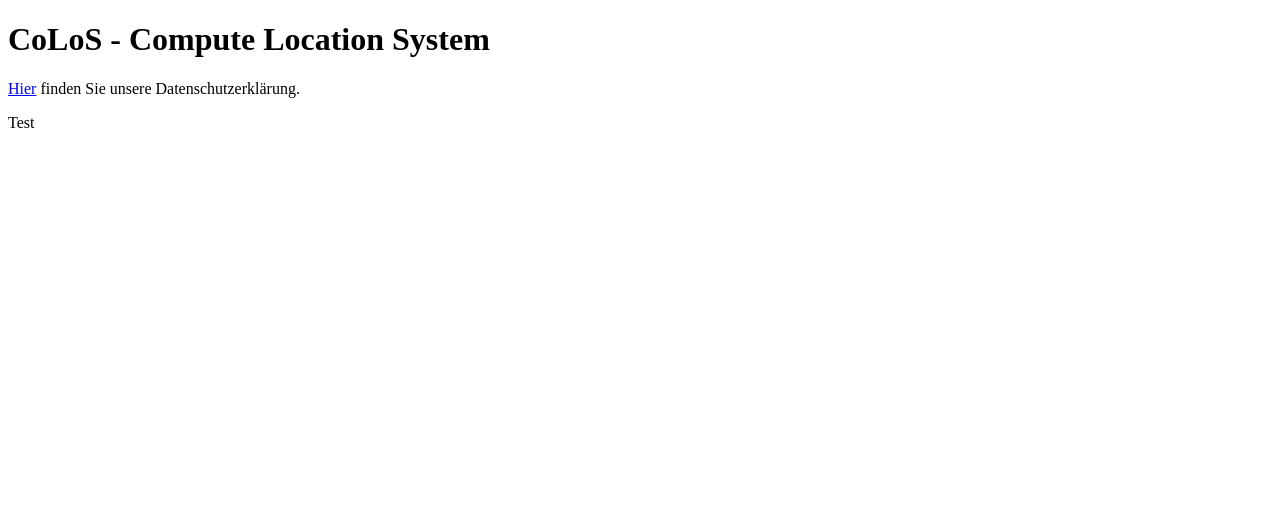
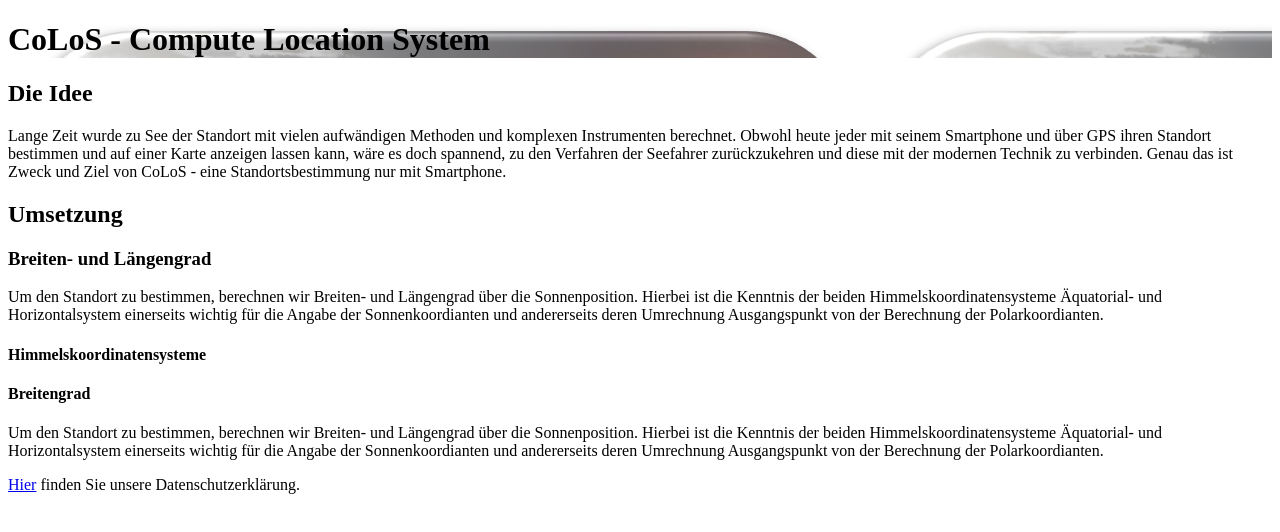
Before and after one commit to JugendForscht-CoLoS/JugendForscht-CoLoS.github.io, a plain HTML site: page index.html in a window 1280 px wide. Drawn offline with Linux system fonts and the light colour scheme.

Commit message:
website in teilen erweitert

```diff
--- a/index.html
+++ b/index.html
@@ -2,15 +2,63 @@
 <html lang = "de">
     <head>
         <meta charset = "UTF-8">
+        <link rel="stylesheet" href="style.css" />
         <title>CoLoS - Compute Location System</title>
     </head>
     <body>
-        <h1>CoLoS - Compute Location System</h1>
-        <p>
-            <a href = "./html/dataPrivacy.html">Hier</a> finden Sie unsere Datenschutzerklärung.
-        </p>
-        <p>
-            Test
-        </p>
+        <header>
+            <h1>CoLoS - Compute Location System</h1>
+
+        </header>
+        <article>
+            <div>
+                <h1>Die Idee</h1>
+            </div>
+            <div>
+                <p>
+                    Lange Zeit wurde zu See der Standort mit vielen aufwändigen Methoden und komplexen Instrumenten berechnet.
+                    Obwohl heute jeder mit seinem Smartphone und über GPS ihren Standort bestimmen und auf einer Karte anzeigen lassen kann,
+                    wäre es doch spannend, zu den Verfahren der Seefahrer zurückzukehren und diese mit der modernen Technik zu verbinden.
+                    Genau das ist Zweck und Ziel von CoLoS - eine Standortsbestimmung nur mit Smartphone.
+                </p>
+            </div>
+            <div>
+                <h1>Umsetzung</h1>
+            </div>
+            <div>
+                <h3>Breiten- und Längengrad</h3>
+            </div>
+            <div>
+                <p>
+                    Um den Standort zu bestimmen, berechnen wir Breiten- und Längengrad über die Sonnenposition.
+                    Hierbei ist die Kenntnis der beiden Himmelskoordinatensysteme Äquatorial- und Horizontalsystem
+                    einerseits wichtig für die Angabe der Sonnenkoordianten und andererseits deren Umrechnung Ausgangspunkt
+                    von der Berechnung der Polarkoordianten.
+                </p>
+            </div>
+            <div>
+                <h4>Himmelskoordinatensysteme</h4>
+            </div>
+            <!--
+                graphik von horizontal- und äquatorialsystem
+            -->
+            <div>
+                <h4>Breitengrad</h4>
+            </div>
+            <div>
+                <p>
+                    Um den Standort zu bestimmen, berechnen wir Breiten- und Längengrad über die Sonnenposition.
+                    Hierbei ist die Kenntnis der beiden Himmelskoordinatensysteme Äquatorial- und Horizontalsystem
+                    einerseits wichtig für die Angabe der Sonnenkoordianten und andererseits deren Umrechnung Ausgangspunkt
+                    von der Berechnung der Polarkoordianten.
+                </p>
+            </div>
+        </article>
+        <footer>
+            <div>
+                <a href = "./html/dataPrivacy.html">Hier</a> finden Sie unsere Datenschutzerklärung.
+            </div>
+
+        </footer>
     </body>
 </html>
--- /dev/null
+++ b/style.css
@@ -0,0 +1,3 @@
+header{
+    background-image: url(./JugendForscht-CoLoS.github.io/imgs/app_icon.png);
+}
```
Also changed, not shown: imgs/app_icon.png (added).
